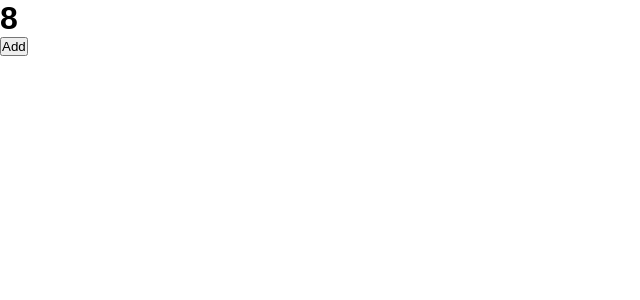
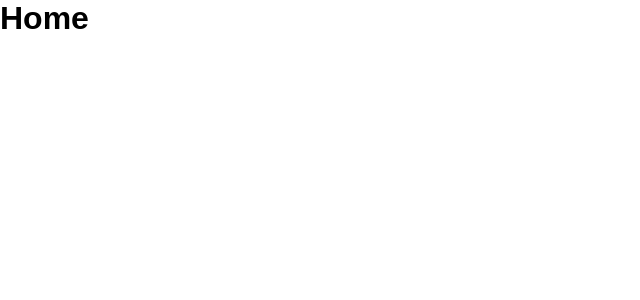
Before and after one commit to VictorHarri-Chal/AREA, a React (Create React App) app in the folder area/: page / in a window 1280 px wide. Shown: the top 300 px of the page, without its empty margins (0-640 px from the left). Built offline with nearby package versions, Linux system fonts and the light colour scheme.

Commit message:
[UPDATE] Home

```diff
--- a/area/src/App.js
+++ b/area/src/App.js
@@ -1,19 +1,10 @@
 import React, { useState } from 'react';
 import './App.css';
+import Home from './pages'
 
 function App() {
-
-    const [count, setCount] = useState(8);
-
-    const handleCLick = () => {
-        setCount(count + 1);
-    }
-
     return (
-        <div>
-            <h1>{count}</h1>
-            <button onClick={handleCLick}>Add</button>
-        </div>
+        <Home />
     );
 }
 
--- /dev/null
+++ b/area/src/pages/index.js
@@ -0,0 +1,11 @@
+import React from 'react'
+
+const Home = () => {
+    return (
+        <>
+            <h1>Home</h1>
+        </>
+    )
+}
+
+export default Home
```
